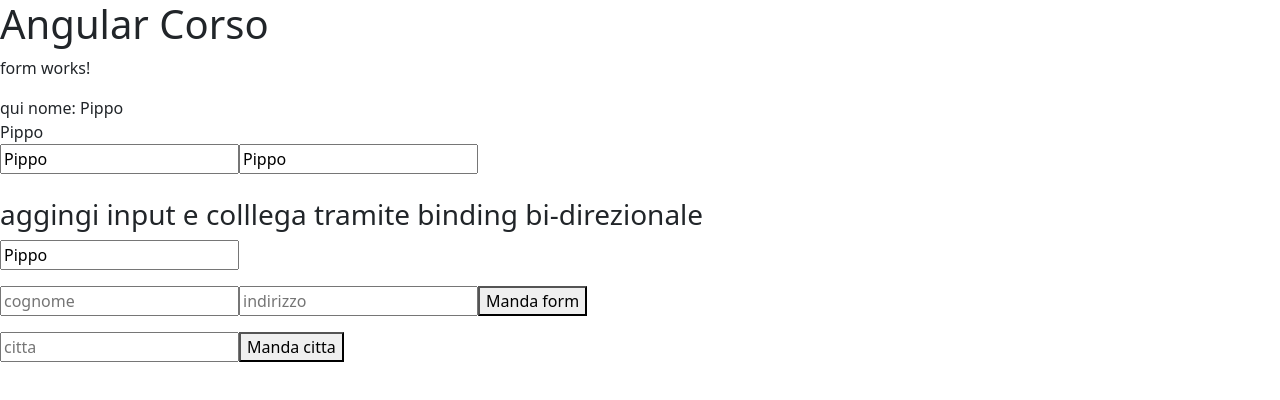
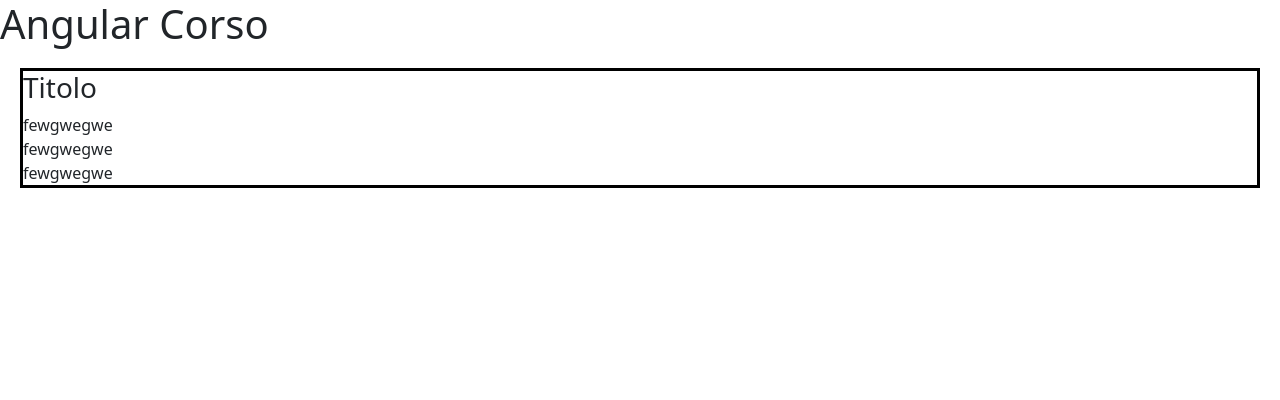
Before and after one commit to ironmanromeo/angular-corso, an Angular app: page / in a window 1280 px wide. Shown: the top 400 px of the page. Built offline with nearby package versions, Linux system fonts and the light colour scheme.

Commit message:
allineamento

```diff
--- /dev/null
+++ b/src/app/accordion/accordion.component.html
@@ -0,0 +1,16 @@
+<div [ngStyle]="{
+    borderWidth: 1,
+    borderColor:'black',
+    borderStyle:'solid',
+    backgroundColr:'black',
+    margin:'20px'
+}">
+
+    <h3 style="color: acqua;">Titolo</h3>
+    <div style="background-color: white;">
+        fewgwegwe <br>
+        fewgwegwe <br>
+        fewgwegwe <br>
+    </div>
+
+</div>
--- a/src/app/app.component.html
+++ b/src/app/app.component.html
@@ -1,3 +1,7 @@
 <h1>Angular Corso</h1>
 
-<app-form></app-form>
+<!-- <app-form></app-form>
+
+<br><br><br><hr><br><br> -->
+
+<app-accordion></app-accordion>
--- a/src/app/app.module.ts
+++ b/src/app/app.module.ts
@@ -8,6 +8,7 @@ import { AppComponent } from './app.component';
 import { PostsComponent } from './posts/posts.component'
 import { PostComponent } from './post/post.component';
 import { FormComponent } from './form/form.component';
+import { AccordionComponent } from './accordion/accordion.component';
 
 import './training_javascript'
 import './training_typescript';
@@ -18,6 +19,7 @@ import './training_typescript';
     PostsComponent,
     PostComponent,
     FormComponent,
+    AccordionComponent,
   ],
   imports: [
     BrowserModule,
```
Also changed, not shown: src/app/accordion/accordion.component.ts (added, +10 -0 lines), src/app/accordion/accordion.component.css (added).
